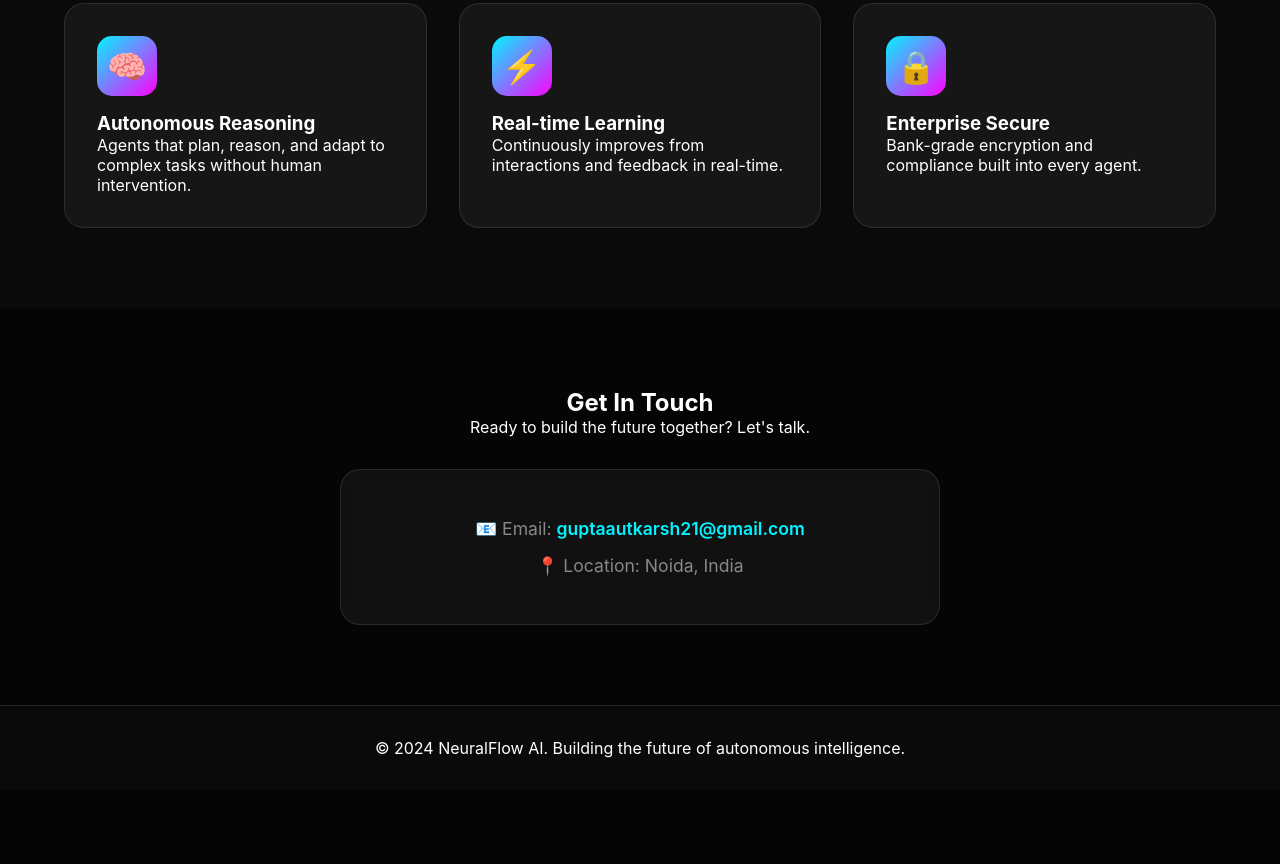
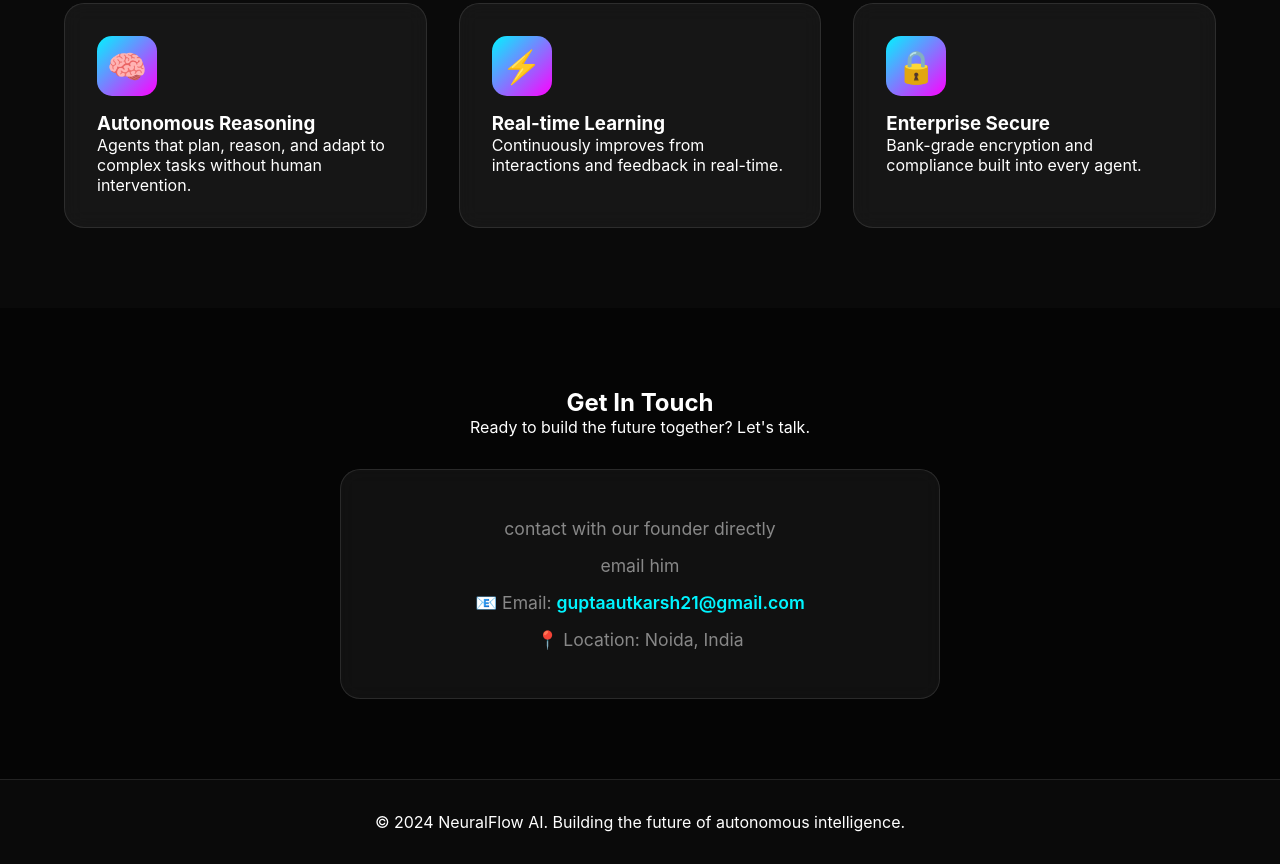
Before and after one commit to guptaautkarsh72dot/b, a plain HTML site: page Index.html in a window 1280 px wide. Shown: the part 984-1848 px from the top of the page. Before the commit the page ends 1774 px from the top, so only its background shows below. Drawn offline with Linux system fonts and the light colour scheme.

Commit message:
Fix contact information section in Index.html

```diff
--- a/Index.html
+++ b/Index.html
@@ -347,6 +347,8 @@
         <div class="contact-content">
             <p>Ready to build the future together? Let's talk.</p>
             <div class="contact-info">
+                <p> contact with our founder directly <p/>
+                    <p> email him <p/>
                 <p>📧 Email: <a href="mailto:guptaautkarsh21@gmail.com">guptaautkarsh21@gmail.com</a></p>
 
                 <p>📍 Location: Noida, India</p>
```
